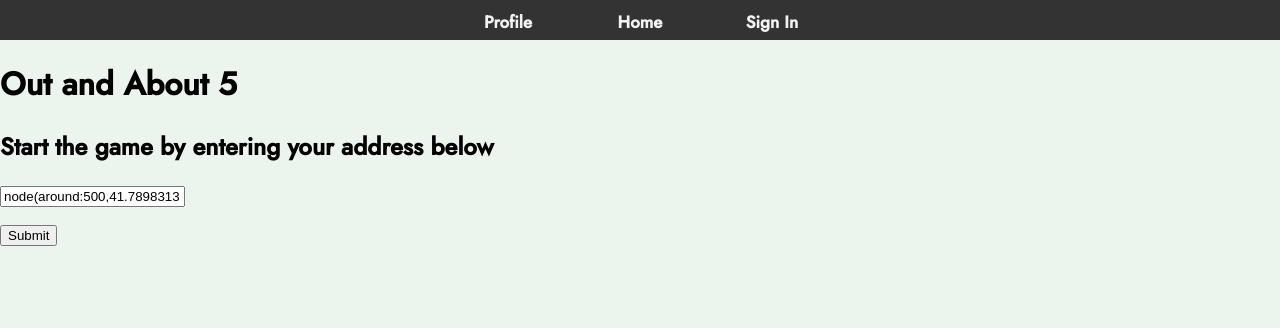
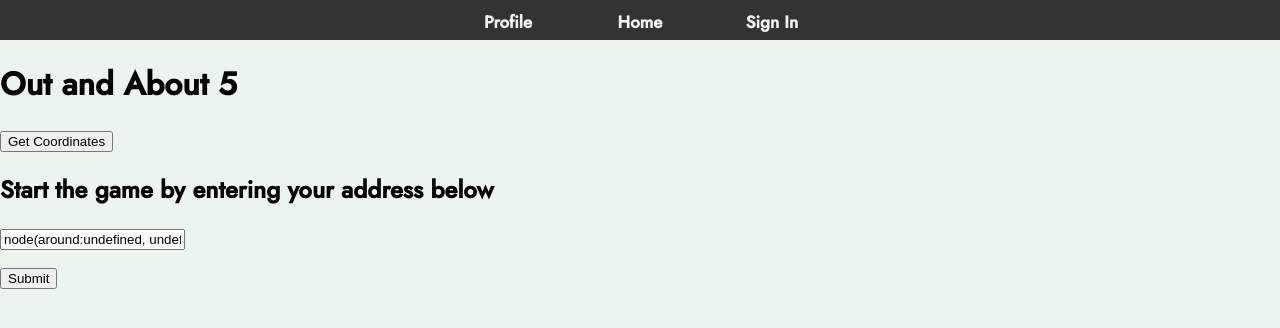
Before and after one commit to LawrenceOL/out-n-about-5-front-end, a React (Create React App) app: page / in a window 1280 px wide. Shown: the top 328 px of the page. Built offline with nearby package versions, Linux system fonts and the light colour scheme.

Commit message:
populate search field with gps coordinates and return restaurants object

```diff
--- a/src/pages/Home.js
+++ b/src/pages/Home.js
@@ -1,13 +1,17 @@
 import { useState, useEffect } from "react";
 import {useNavigate} from 'react-router-dom';
 import axios from "axios";
+import { letterSpacing } from "@mui/system";
 
 const Home = () => {
 
   //Game start search
+const [coordinates, setCoordinates] = useState([]);
 const [searchResults, setSearchResults] = useState([]);
 const [searched, setSearched] = useState(false);
 const [searchQuery, setSearchQuery] = useState("");
+
+
 
 const getSearchResults = async (e) => {
   e.preventDefault();
@@ -26,13 +30,32 @@ const handleChange = (e) => {
 };
 
 
-let defaultQuery = `node(around:500,41.7898313, -69.9897397)["amenity"="restaurant"]; out body;`
+
+function getLocation() {
+  if (navigator.geolocation) {
+    navigator.geolocation.getCurrentPosition(showPosition);
+  } else {
+    alert("Geolocation is not supported by this browser.")
+  }
+  navigator.geolocation.getCurrentPosition(showPosition);
+
+}
+
+function showPosition(position) {
+    setCoordinates([position.coords.latitude, position.coords.longitude ])
+    let defaultQuery = `node(around:${coordinates[0]}, ${coordinates[1]})["amenity"="restaurant"]; out body;`
+    return
+}
+
+
+let defaultQuery = `node(around:${coordinates[0]}, ${coordinates[1]})["amenity"="restaurant"]; out body;`
 
   let navigate = useNavigate()
 
   return (
     <div className="home-page">
       <h1>Out and About 5</h1>
+      <button onClick={(e) => getLocation()}>Get Coordinates</button>
       <form onSubmit={(e) => getSearchResults(e)}>
       <h2> Start the game by entering your address below</h2>
       <input
```
